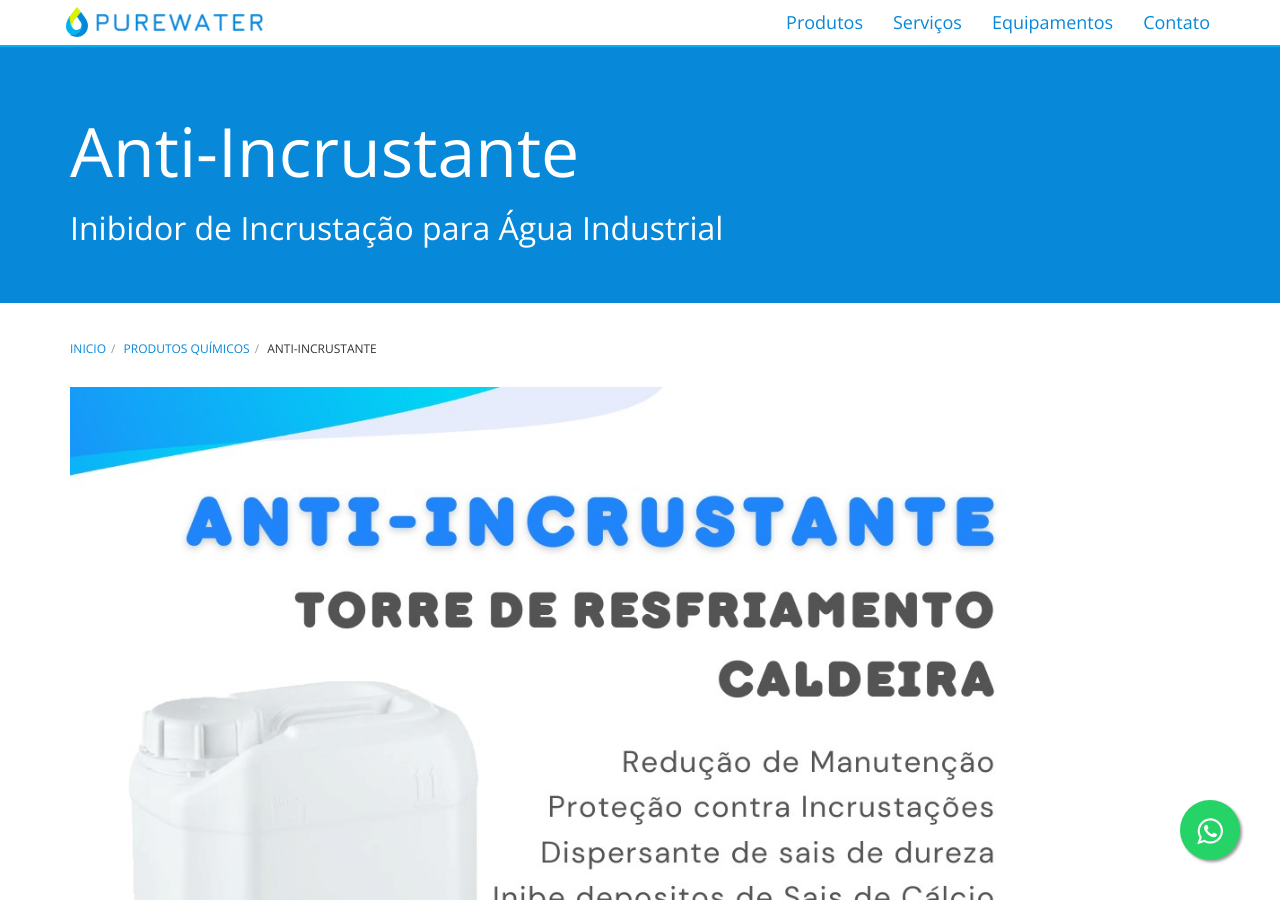
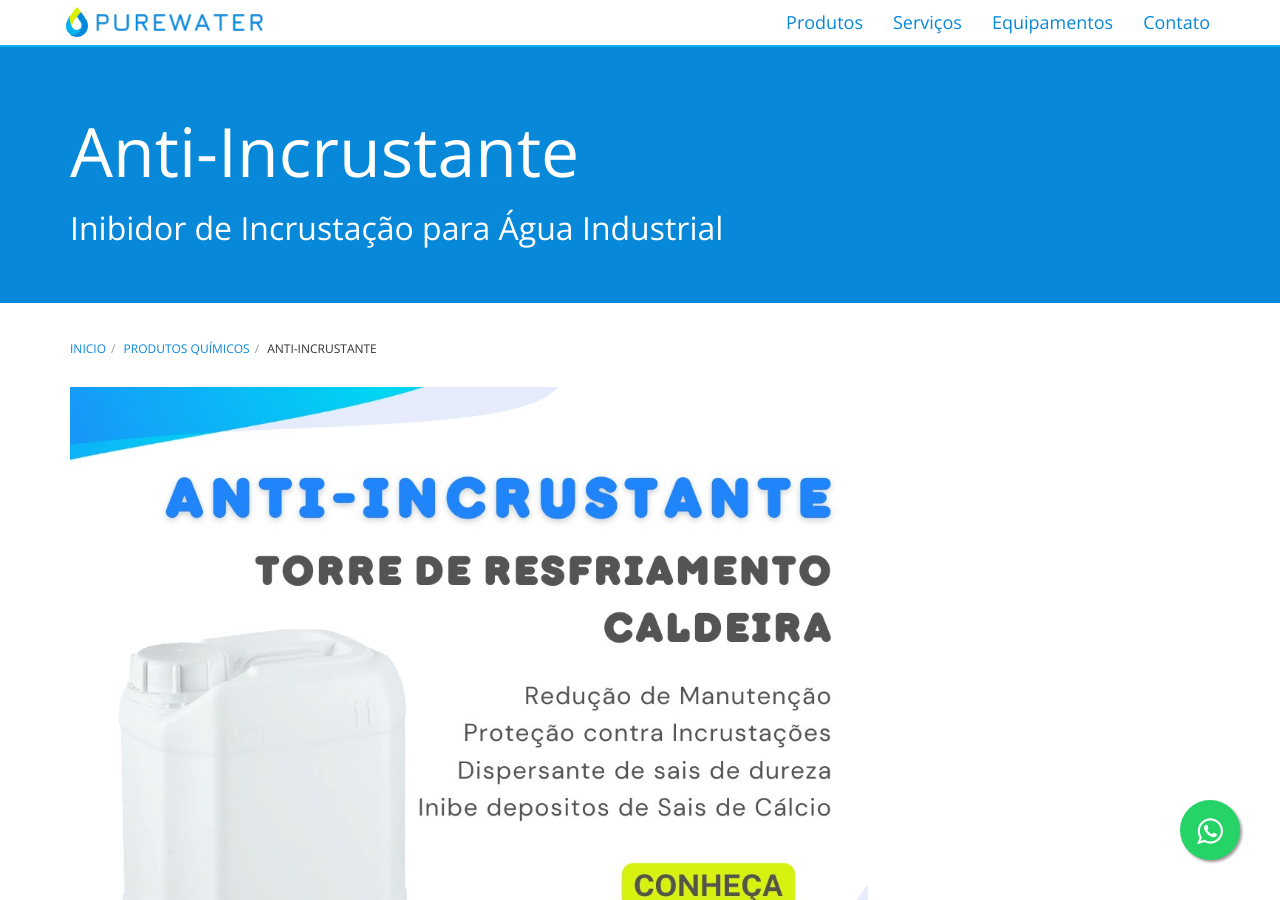
Before and after one commit to purewaterefluentes/purewaterefluentes.github.io, a Jekyll site: the page built from produtos/anti-incrustante.md, in a window 1280 px wide and 900 px high. Built offline with Jekyll 4.4.1, drawn with Linux system fonts in a browser that asks for light colours; nearby versions of some CDN libraries; library files that are not in the unit come from our copies.

Commit message:
Update anti-incrustante.md

```diff
--- a/produtos/anti-incrustante.md
+++ b/produtos/anti-incrustante.md
@@ -5,7 +5,7 @@ subtitle: Inibidor de Incrustação para Água Industrial
 keywords: Anti-Incrustante, caldeiras, torre de resfriamento, chiller
 description: Anti-incrustante é usado para prevenir a deposição de sais dissolvidos de carbonatos, silicatos, oxido ferroso e sulfatos de cálcio na água industrial, evitando a incrustação em tanques, tubulações, caldeiras, torre de resfriamento, chiller.
 ---
-<img class="img-responsive pull-Right" style="max-width: 85%;" src="../../website/images/Anti-incrustante_caldeira_torre.jpg" alt="Anti-incrustante_para_caldeira_torre_resfriamento">
+<img class="img-responsive pull-Right" style="max-width: 70%;" src="../../website/images/Anti-incrustante_caldeira_torre.jpg" alt="Anti-incrustante_para_caldeira_torre_resfriamento">
 
 ### Aplicações do Anti-Incrustante
 
@@ -76,5 +76,5 @@ Na indústria é determinada uma faixa representativa de utilização das caldei
 - Container plástico IBC de 1000 litros
 
 <figure class="figure">
-  <img src="../../website/images/anti-incrustante_agua_caldeira_torre_resfriamento.jpg" class="figure-img img-fluid rounded" alt="Anti-Incrustante para caldeira, Inibidor de Incrustação para torre de resfriamento" style="max-width: 85%;" >
+  <img src="../../website/images/anti-incrustante_agua_caldeira_torre_resfriamento.jpg" class="figure-img img-fluid rounded" alt="Anti-Incrustante para caldeira, Inibidor de Incrustação para torre de resfriamento" style="max-width: 70%;" >
 </figure>
```
